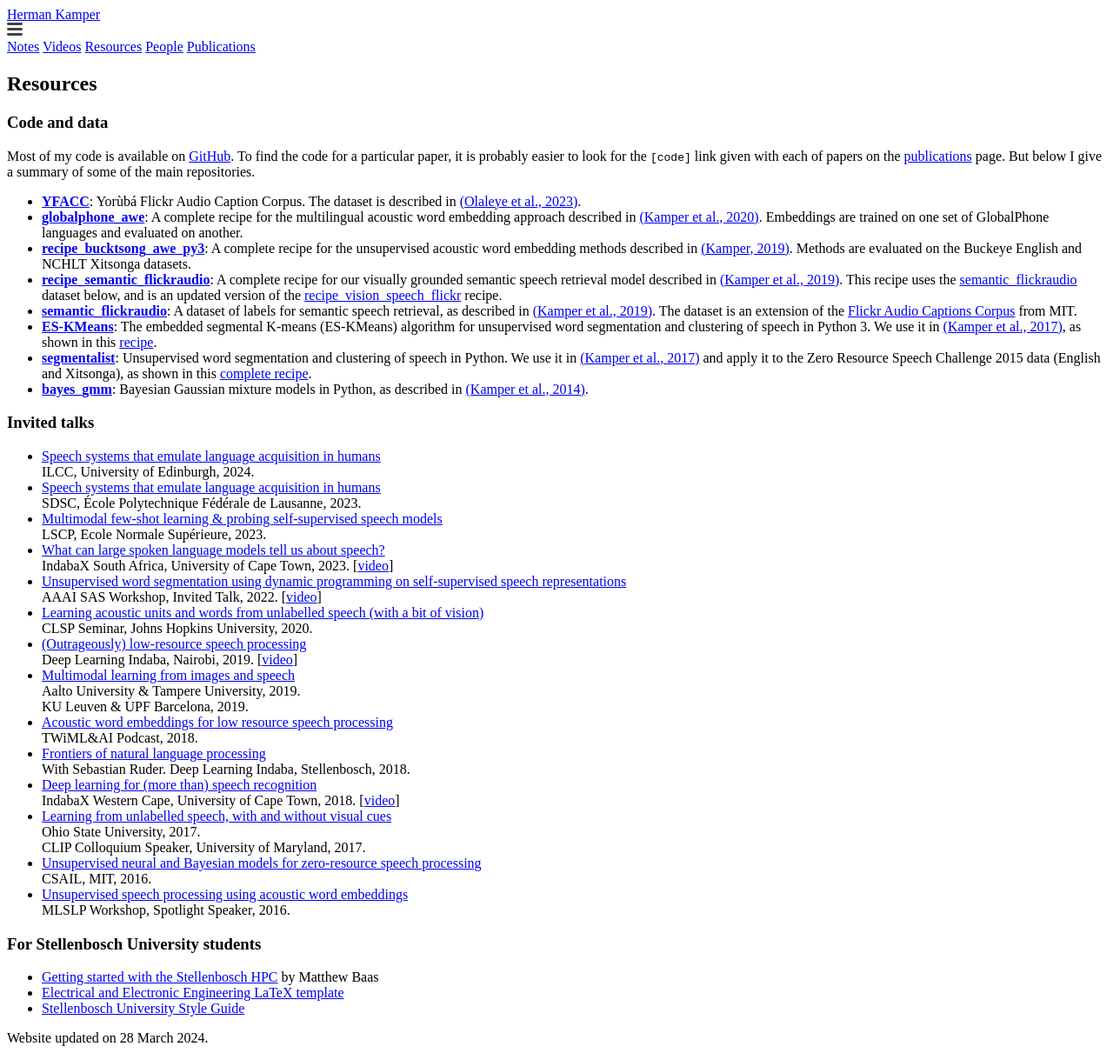
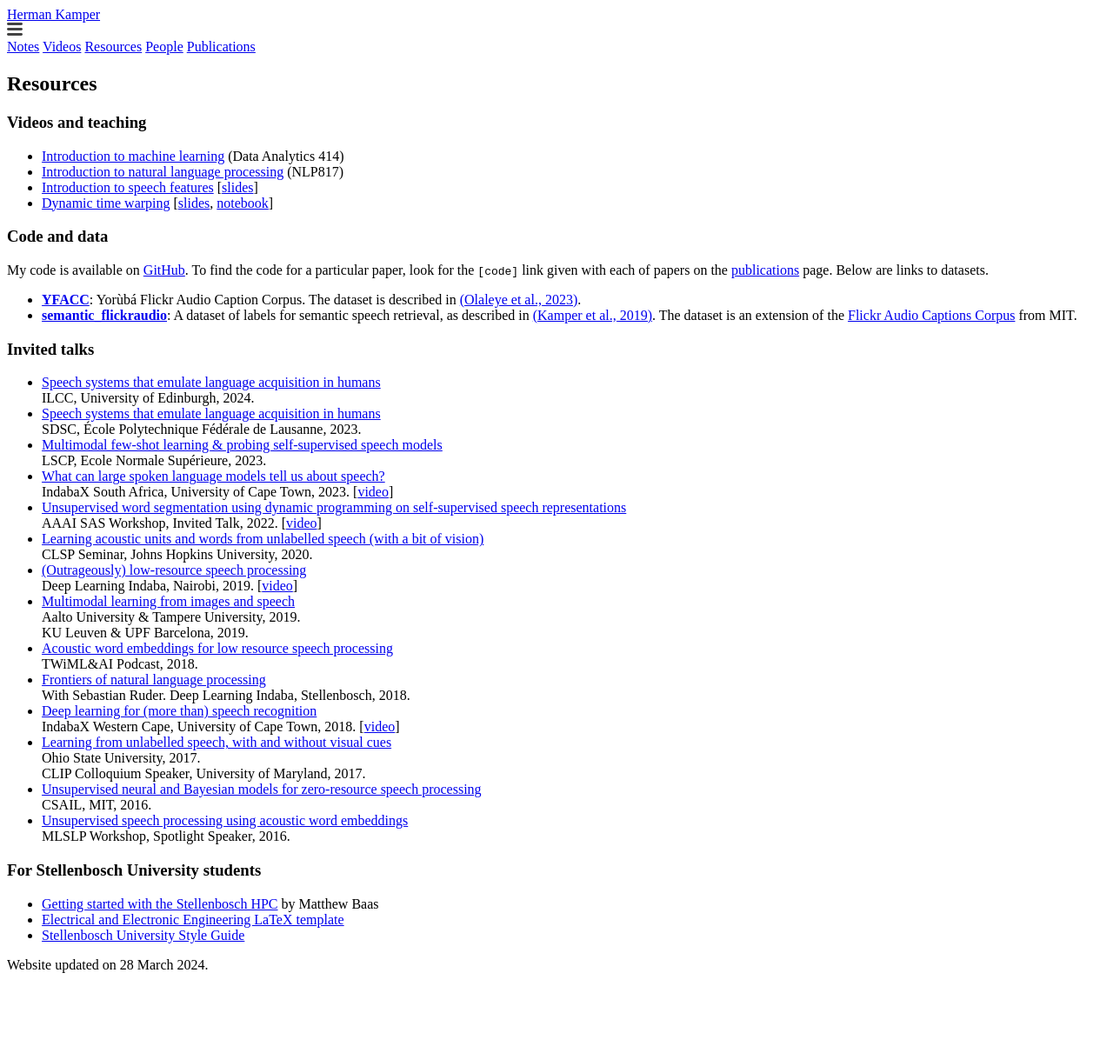
Before and after one commit to kamperh/kamperh.github.io, a Jekyll site: the page built from resources.md, in a window 1280 px wide. Shown: the whole page at 87% size. Built offline with Jekyll 4.4.1, drawn with Linux system fonts in a browser that asks for light colours; a style sheet for code colours, icons or effects is not loaded; after the commit the page ends 1127 px from its top, so only the background shows below that.

Commit message:
Update resources.md

```diff
--- a/resources.md
+++ b/resources.md
@@ -7,18 +7,28 @@
 
 # Resources
 
+### Videos and teaching
+
+- [Introduction to machine learning](https://www.kamperh.com/data414/) (Data Analytics 414)
+- [Introduction to natural language processing](https://www.kamperh.com/nlp817/) (NLP817)
+- [Introduction to speech features](https://www.youtube.com/playlist?list=PLmZlBIcArwhN8nFJ8VL1jLM2Qe7YCcmAb)
+  [[slides]({{site.url}}/slides/speech_features-crop.pdf)]
+- [Dynamic time warping](https://www.youtube.com/playlist?list=PLmZlBIcArwhMJoGk5zpiRlkaHUqy5dLzL)
+  [[slides]({{site.url}}/slides/dtw-crop.pdf), [notebook](https://github.com/kamperh/lecture_dtw_notebook/blob/main/dtw.ipynb)]
+
+
 ### Code and data
 
-Most of my code is available on [GitHub](https://github.com/{{ site.github_username }}). To find the code for a particular paper, it is probably easier to look for the `[code]` link given with each of papers on the [publications]({{site.url}}/publications/) page. But below I give a summary of some of the main repositories.
+My code is available on [GitHub](https://github.com/{{ site.github_username }}). To find the code for a particular paper, look for the `[code]` link given with each of papers on the [publications]({{site.url}}/publications/) page. Below are links to datasets.
 
 - **[YFACC](https://www.kamperh.com/yfacc)**: Yorùbá Flickr Audio Caption Corpus. The dataset is described in [(Olaleye et al., 2023)](https://arxiv.org/abs/2210.04600).
-- **[globalphone_awe](https://github.com/kamperh/globalphone_awe)**: A complete recipe for the multilingual acoustic word embedding approach described in [(Kamper et al., 2020)](https://arxiv.org/abs/2002.02109). Embeddings are trained on one set of GlobalPhone languages and evaluated on another.
-- **[recipe_bucktsong_awe_py3](https://github.com/kamperh/recipe_bucktsong_awe_py3)**: A complete recipe for the unsupervised acoustic word embedding methods described in [(Kamper, 2019)](https://arxiv.org/abs/1811.00403). Methods are evaluated on the Buckeye English and NCHLT Xitsonga datasets.
-- **[recipe_semantic_flickraudio](https://github.com/kamperh/recipe_semantic_flickraudio)**: A complete recipe for our visually grounded semantic speech retrieval model described in [(Kamper et al., 2019)](https://arxiv.org/abs/1710.01949). This recipe uses the [semantic_flickraudio](https://github.com/kamperh/semantic_flickraudio) dataset below, and is an updated version of the [recipe_vision_speech_flickr](https://github.com/kamperh/recipe_vision_speech_flickr) recipe.
+<!-- - **[globalphone_awe](https://github.com/kamperh/globalphone_awe)**: A complete recipe for the multilingual acoustic word embedding approach described in [(Kamper et al., 2020)](https://arxiv.org/abs/2002.02109). Embeddings are trained on one set of GlobalPhone languages and evaluated on another. -->
+<!-- - **[recipe_bucktsong_awe_py3](https://github.com/kamperh/recipe_bucktsong_awe_py3)**: A complete recipe for the unsupervised acoustic word embedding methods described in [(Kamper, 2019)](https://arxiv.org/abs/1811.00403). Methods are evaluated on the Buckeye English and NCHLT Xitsonga datasets. -->
+<!-- - **[recipe_semantic_flickraudio](https://github.com/kamperh/recipe_semantic_flickraudio)**: A complete recipe for our visually grounded semantic speech retrieval model described in [(Kamper et al., 2019)](https://arxiv.org/abs/1710.01949). This recipe uses the [semantic_flickraudio](https://github.com/kamperh/semantic_flickraudio) dataset below, and is an updated version of the [recipe_vision_speech_flickr](https://github.com/kamperh/recipe_vision_speech_flickr) recipe. -->
 - **[semantic_flickraudio](https://github.com/kamperh/semantic_flickraudio)**: A dataset of labels for semantic speech retrieval, as described in [(Kamper et al., 2019)](https://arxiv.org/abs/1710.01949).  The dataset is an extension of the [Flickr Audio Captions Corpus](https://groups.csail.mit.edu/sls/downloads/flickraudio/) from MIT.
-- **[ES-KMeans](https://github.com/kamperh/eskmeans)**: The embedded segmental K-means (ES-KMeans) algorithm for unsupervised word segmentation and clustering of speech in Python 3. We use it in [(Kamper et al., 2017)](https://arxiv.org/abs/1703.08135), as shown in this [recipe](https://github.com/kamperh/bucktsong_eskmeans).
-- **[segmentalist](https://github.com/kamperh/segmentalist)**: Unsupervised word segmentation and clustering of speech in Python. We use it in [(Kamper et al., 2017)](https://arxiv.org/abs/1606.06950) and apply it to the Zero Resource Speech Challenge 2015 data (English and Xitsonga), as shown in this [complete recipe](https://github.com/kamperh/bucktsong_segmentalist).
-- **[bayes_gmm](https://github.com/kamperh/bayes_gmm)**: Bayesian Gaussian mixture models in Python, as described in [(Kamper et al., 2014)]({{site.url}}/papers/kamper+jansen+king+goldwater_slt2014.pdf).
+<!-- - **[ES-KMeans](https://github.com/kamperh/eskmeans)**: The embedded segmental K-means (ES-KMeans) algorithm for unsupervised word segmentation and clustering of speech in Python 3. We use it in [(Kamper et al., 2017)](https://arxiv.org/abs/1703.08135), as shown in this [recipe](https://github.com/kamperh/bucktsong_eskmeans). -->
+<!-- - **[segmentalist](https://github.com/kamperh/segmentalist)**: Unsupervised word segmentation and clustering of speech in Python. We use it in [(Kamper et al., 2017)](https://arxiv.org/abs/1606.06950) and apply it to the Zero Resource Speech Challenge 2015 data (English and Xitsonga), as shown in this [complete recipe](https://github.com/kamperh/bucktsong_segmentalist). -->
+<!-- - **[bayes_gmm](https://github.com/kamperh/bayes_gmm)**: Bayesian Gaussian mixture models in Python, as described in [(Kamper et al., 2014)]({{site.url}}/papers/kamper+jansen+king+goldwater_slt2014.pdf). -->
 
 
 ### Invited talks
```
